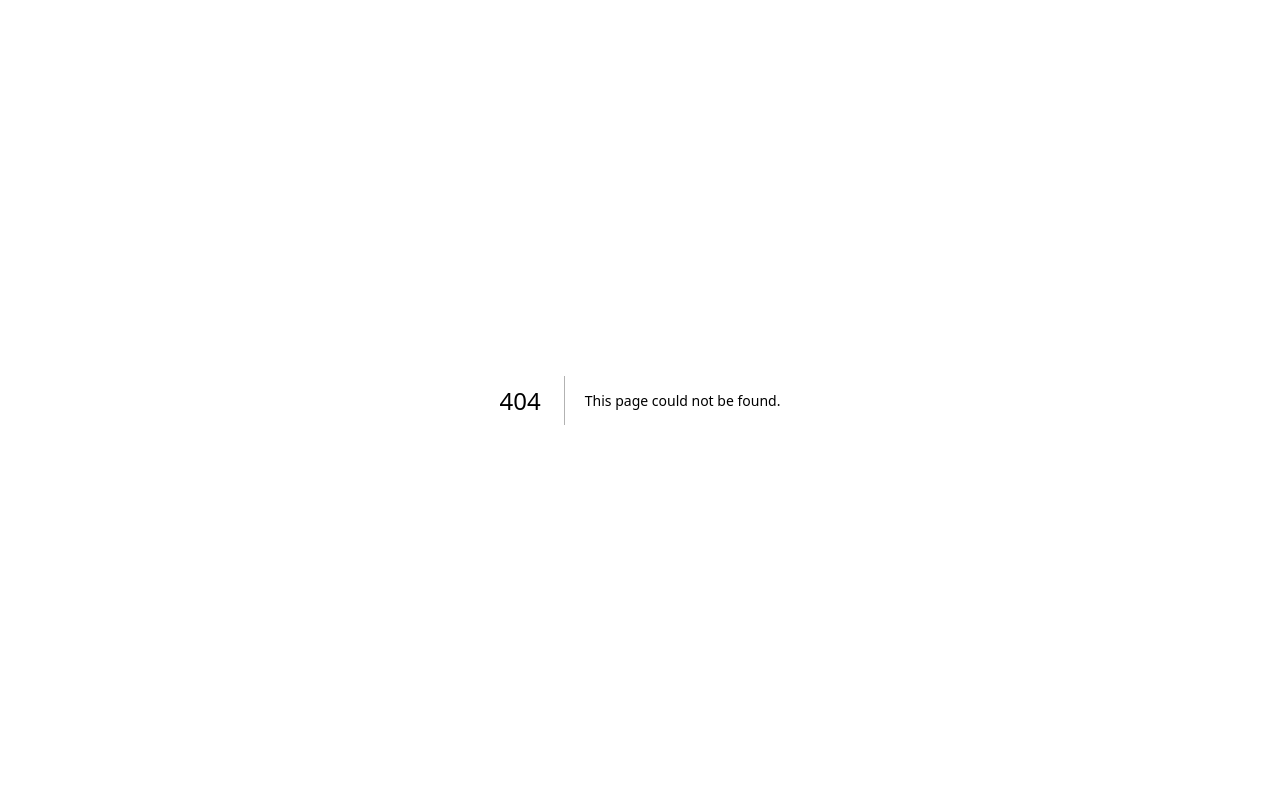
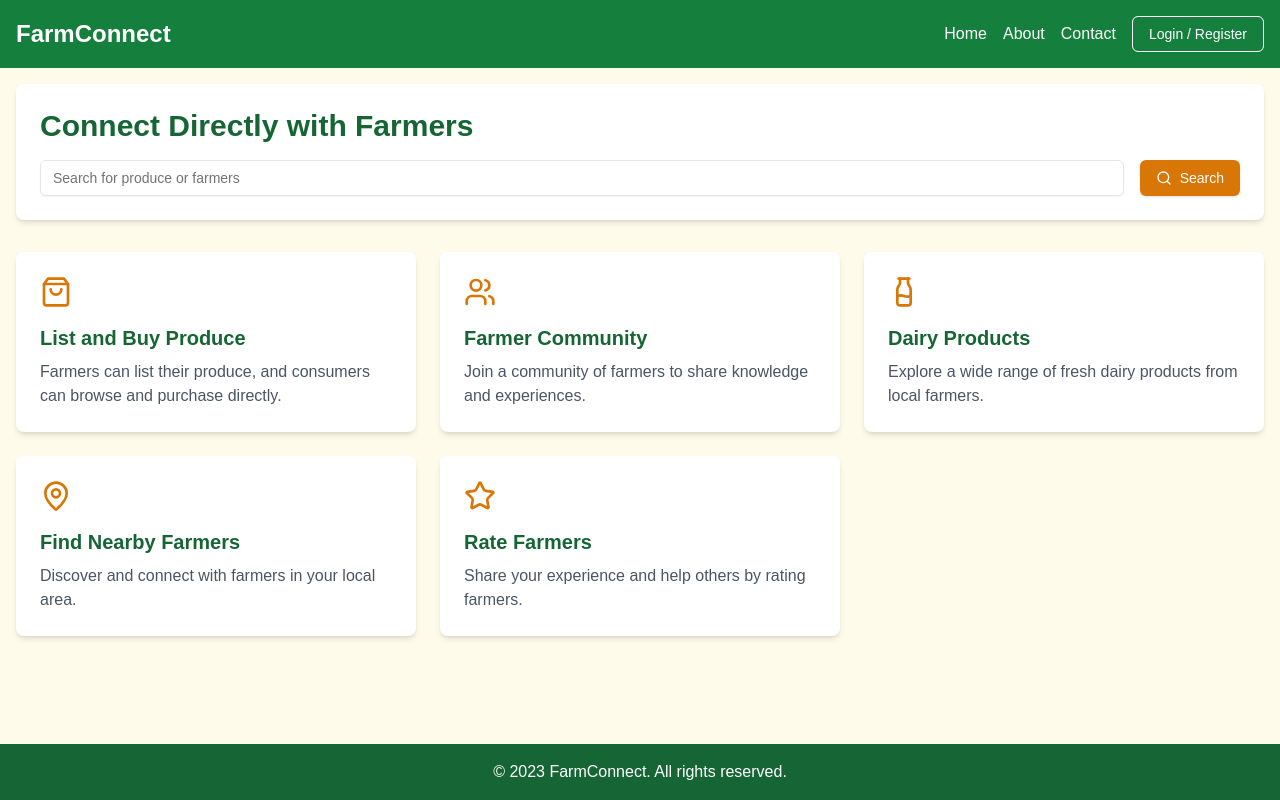
Before and after one commit to viveak910/farmconnect, a Next.js app: page /browse in a window 1280 px wide. Before the commit this address had no page. Built offline with nearby package versions, Linux system fonts and the light colour scheme.

Commit message:
to master

```diff
--- a/app/auth /User.tsx
+++ b/app/auth /User.tsx
@@ -1,5 +1,4 @@
 'use client'
-
 import { useState } from 'react'
 import { Button } from "@/components/ui/button"
 import { Input } from "@/components/ui/input"
--- /dev/null
+++ b/app/browse/page.tsx
@@ -0,0 +1,8 @@
+import FarmConnect from './FarmConnect'
+export default function Page() {
+    return (
+        <FarmConnect
+         />
+
+    )
+}
--- a/app/main-page.tsx
+++ b/app/main-page.tsx
@@ -4,7 +4,7 @@ import React from 'react'
 import { Search, Tractor, ShoppingBag } from 'lucide-react'
 import { Button } from "@/components/ui/button"
 import { Input } from "@/components/ui/input"
-
+import Link from 'next/link'
 export default function MainPage() {
   return (
     <div className="flex flex-col min-h-screen bg-gradient-to-b from-green-100 to-green-200">
@@ -30,16 +30,20 @@ export default function MainPage() {
           <p className="text-xl text-gray-600 mb-12">Bridging the gap between farmers and consumers</p>
 
           <div className="flex justify-center gap-8 mb-12">
+          <Link href="/produce" className="block">
             <UserTypeCard
               icon={<ShoppingBag className="h-16 w-16 mb-4 text-green-600" />}
               title="I'm a Customer"
               description="Find fresh produce and connect with local farmers"
             />
+            </Link>
+            <Link href="/produce" className="block">
             <UserTypeCard
               icon={<Tractor className="h-16 w-16 mb-4 text-green-600" />}
               title="I'm a Farmer"
               description="List your produce and reach more customers"
             />
+            </Link>
           </div>
 
           <div className="max-w-2xl mx-auto">
--- a/package.json
+++ b/package.json
@@ -24,7 +24,7 @@
     "clsx": "^2.1.1",
     "glob": "^11.0.0",
     "lucide-react": "^0.441.0",
-    "next": "14.2.11",
+    "next": "^14.2.11",
     "react": "^18",
     "react-dom": "^18",
     "rimraf": "^6.0.1",
```
Also changed, not shown: app/farmerprofile/profile.tsx (added), 1 other file (tests, documents, lock files or other folders).
